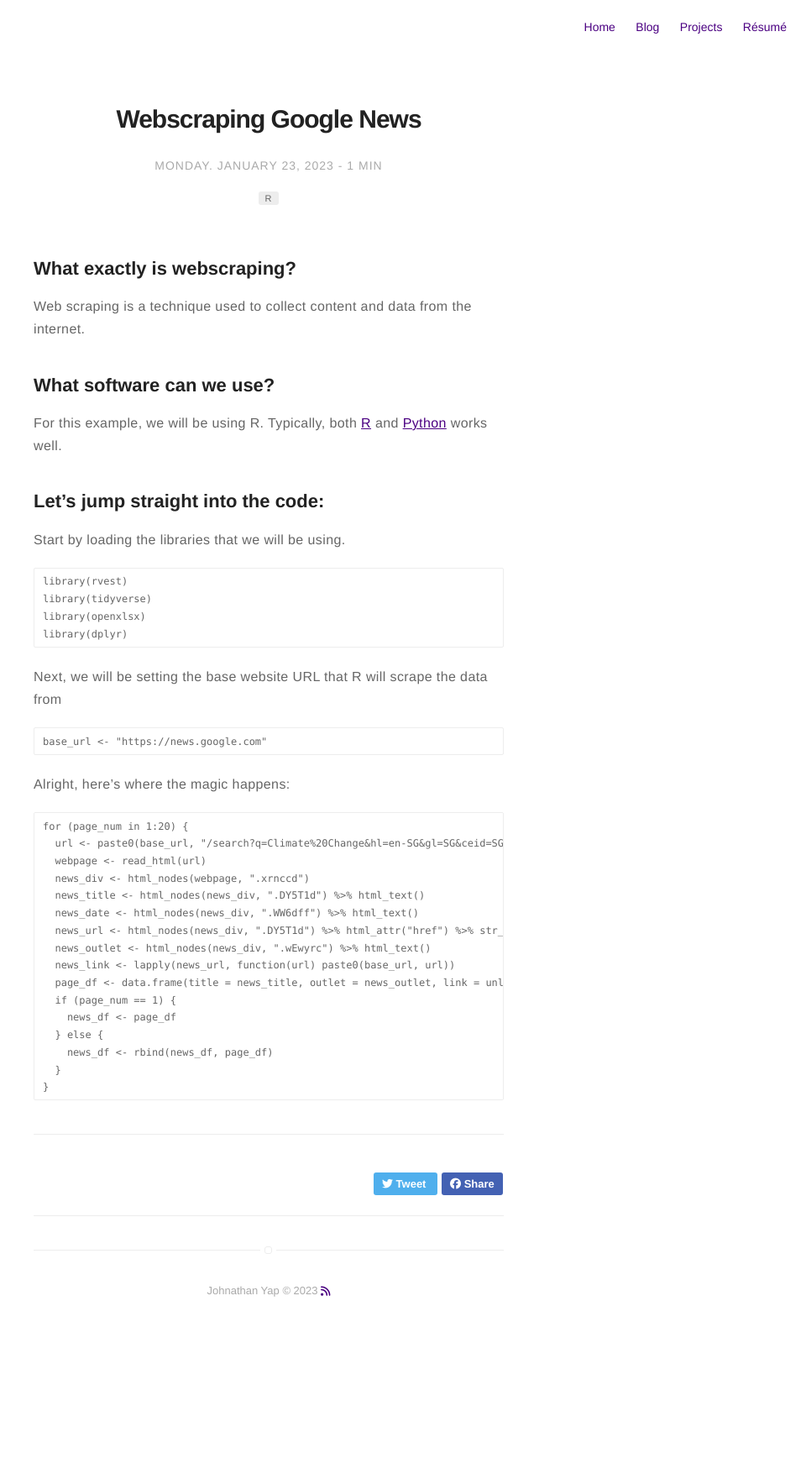
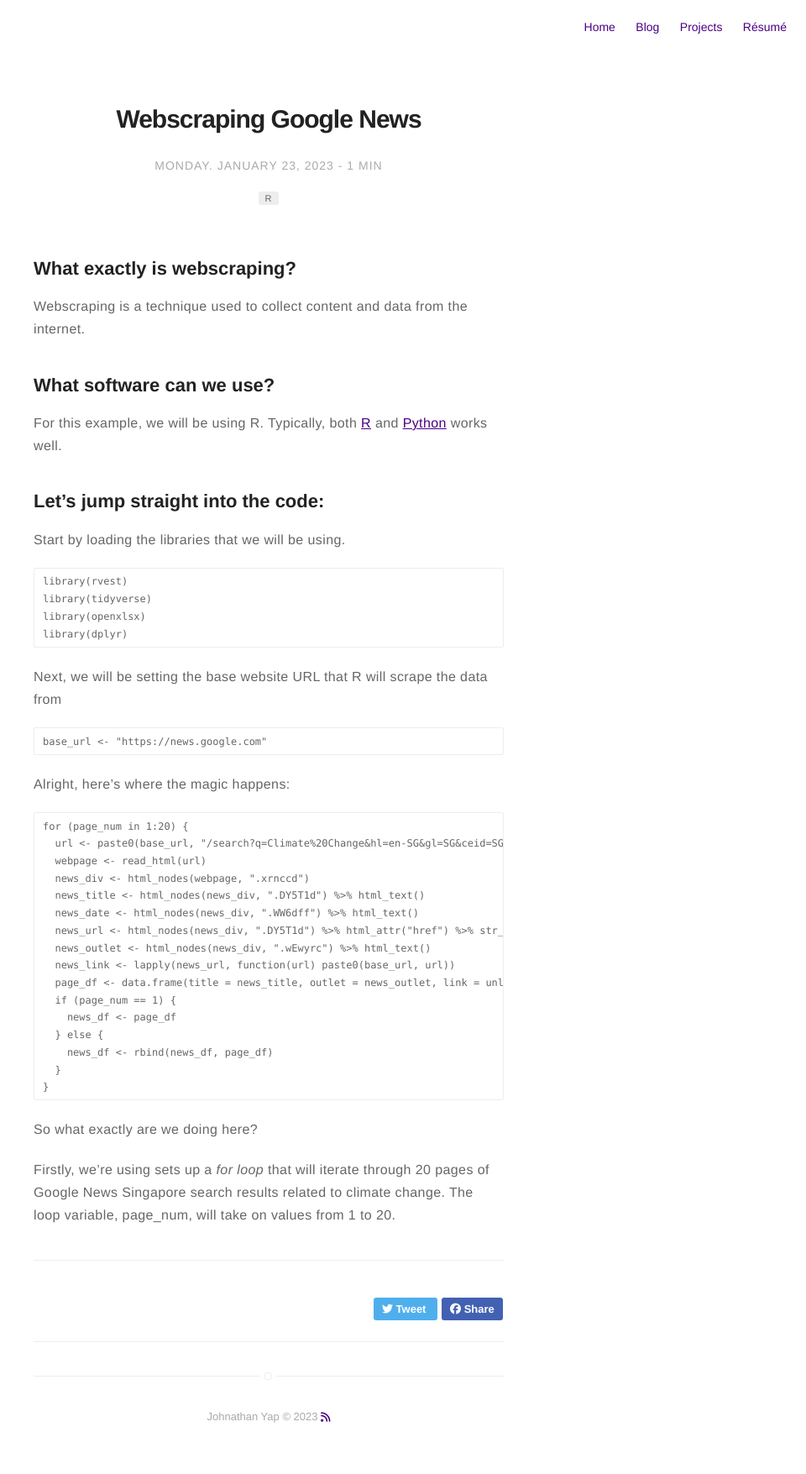
Before and after one commit to jxhnthan/john, a Jekyll site: the page built from _posts/2023-03-29-webscraping.markdown, in a window 1280 px wide. Shown: the whole page at 84% size, without its empty margins (320-1280 px from the left). Built offline with Jekyll 4.4.1, drawn with Linux system fonts in a browser that asks for light colours; nearby versions of some CDN libraries; before the commit the page ends 1605 px from its top, so only the background shows below that.

Commit message:
Update 2023-03-29-webscraping.markdown

````diff
--- a/_posts/2023-03-29-webscraping.markdown
+++ b/_posts/2023-03-29-webscraping.markdown
@@ -15,7 +15,7 @@ externalLink: false
 
 ## What exactly is webscraping?
 
-Web scraping is a technique used to collect content and data from the internet.
+Webscraping is a technique used to collect content and data from the internet.
 
 ## What software can we use?
 
@@ -58,6 +58,9 @@ for (page_num in 1:20) {
   }
 }
 ```
+So what exactly are we doing here?
+
+Firstly, we're using sets up a *for loop* that will iterate through 20 pages of Google News Singapore search results related to climate change. The loop variable, page_num, will take on values from 1 to 20.
 
 
 
````
